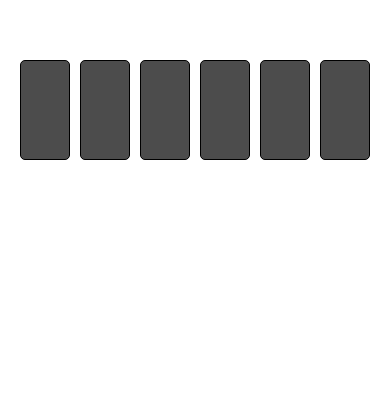
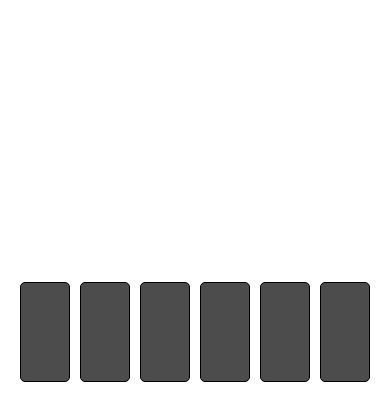
Before and after one commit to itshui3/bkb-yee, a React Native app: screen / in a window 390 px wide. Shown: the part 240-660 px from the top of the page. Built offline with nearby package versions, Linux system fonts and the light colour scheme.

Commit message:
feat: gaemu mechanicsu

```diff
--- a/src/screens/CardContainer/CardContainer.style.ts
+++ b/src/screens/CardContainer/CardContainer.style.ts
@@ -2,7 +2,6 @@ import { StyleSheet } from 'react-native';
 
 export const CardContainerStyles = StyleSheet.create({
     cardContainer: {
-        flex: 1,
         marginTop: 300
     }
 })
--- a/src/screens/CardContainer/CardContainer.tsx
+++ b/src/screens/CardContainer/CardContainer.tsx
@@ -1,5 +1,5 @@
 // external deps
-import React, { useState } from 'react';
+import React, { useState, useRef } from 'react';
 import { FlatList, View } from 'react-native';
 
 // app deps
@@ -13,18 +13,65 @@ import {
     cardsInit,
     CardInterface
 } from './cardsData';
-import { RenderCardItem } from './RenderCardItem';
+import { RenderCardItemGenerator } from './RenderCardItem';
 
 interface CardContainerProps {}
 export const CardContainer = (props: CardContainerProps) => {
+    const flippedNums = useRef(new Set<number>()).current;
     const [cards, setCards] = useState<CardInterface[]>(cardsInit);
+    const [activeFlippuh, setActiveFlippuh] = useState(0);
+
+    const handleFlippuh = (item: CardInterface) => {
+        console.log('item received in handleFlippuh: ;', item);
+        if (!activeFlippuh) {
+            setCards(cards => {
+                return cards.map(c => {
+                    if (c.id === item.id) {
+                        return {
+                            ...c,
+                            flippuh: true
+                        }
+                    } else {
+                        return c;
+                    }
+                })
+            });
+            setActiveFlippuh(item.number);
+        } else {
+            if (activeFlippuh === item.number) {
+                setCards(cards => {
+                    return cards.map(c => {
+                        if (c.id === item.id) {
+                            return {
+                                ...c,
+                                flippuh: true
+                            }
+                        } else {
+                            return c;
+                        }
+                    })
+                });
+            } else {
+                setCards(cards => {
+                    return cards.map(c => {
+                        if (c.number === item.number || c.number === activeFlippuh) {
+                            return { ...c, flippuh: false }
+                        } else {
+                            return c;
+                        }
+                    })
+                })
+            }
+            setActiveFlippuh(0);
+        }
+    }
     const cardsTwoRow = cards;
     return (
         <View style={styles.cardContainer}>
             <FlatList
                 data={cardsTwoRow}
                 keyExtractor={(cardItem: CardInterface, idx: number) => cardItem.id.toString()}
-                renderItem={RenderCardItem}
+                renderItem={RenderCardItemGenerator(flippedNums, handleFlippuh)}
                 horizontal
             />
         </View>
--- a/src/screens/CardContainer/RenderCardItem.tsx
+++ b/src/screens/CardContainer/RenderCardItem.tsx
@@ -2,7 +2,7 @@
 import React from 'react';
 import {
     ListRenderItem,
-    View
+    TouchableOpacity
 } from 'react-native';
 // app deps
 import { Card } from '../../components/Card/Card';
@@ -11,12 +11,19 @@ import {
     CardInterface
 } from './cardsData';
 
-export const RenderCardItem: ListRenderItem<CardInterface> = ({ item }) => {
+export const RenderCardItemGenerator = (
+    flippedNums: Set<number>,
+    handleFlippuh: (item: CardInterface) => void
+): ListRenderItem<CardInterface>  => ({ item }) => {
 
     return (
-        <Card
-            flipped={item.flippuh}
-            number={item.number}
-        />
+        <TouchableOpacity
+            onPress={() => handleFlippuh(item)}
+        >
+            <Card
+                flipped={item.flippuh}
+                number={item.number}
+            />
+        </TouchableOpacity>
     )
 }
```
